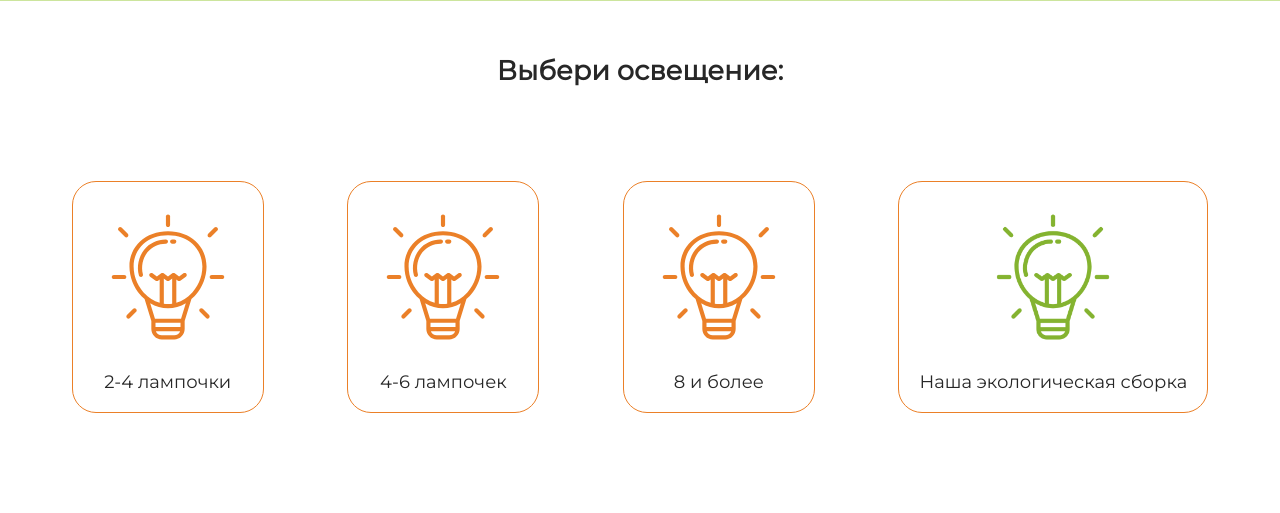
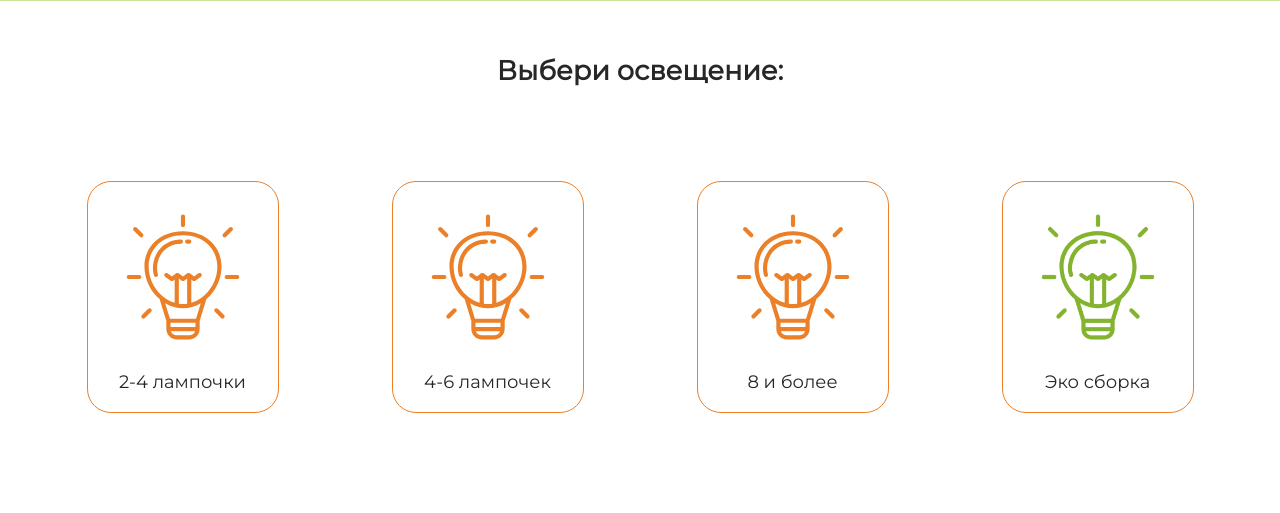
Before and after one commit to MelikhovGregory/energy-consumption-calculator, a Flask app: page /1 in a window 1280 px wide. Shown: the part 469-982 px from the top of the page. Run offline with Flask 3, Linux system fonts and the light colour scheme.

Commit message:
Update lights.html

```diff
--- a/calculator-main/templates/lights.html
+++ b/calculator-main/templates/lights.html
@@ -39,7 +39,7 @@
       <li class="list__item">
         <a href={{size + "/1"}}>
           <img class="item__img" src="../static/img/eco_light.png" alt="light">
-          <span>Наша экологическая сборка</span></a>
+          <span>Эко сборка</span></a>
       </li>
     </ul>
     {% endblock %}
```
